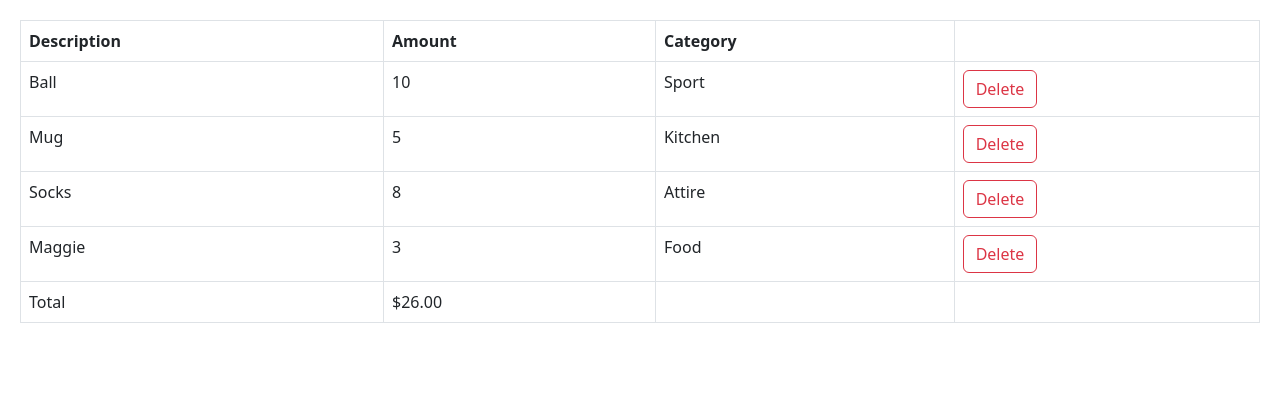
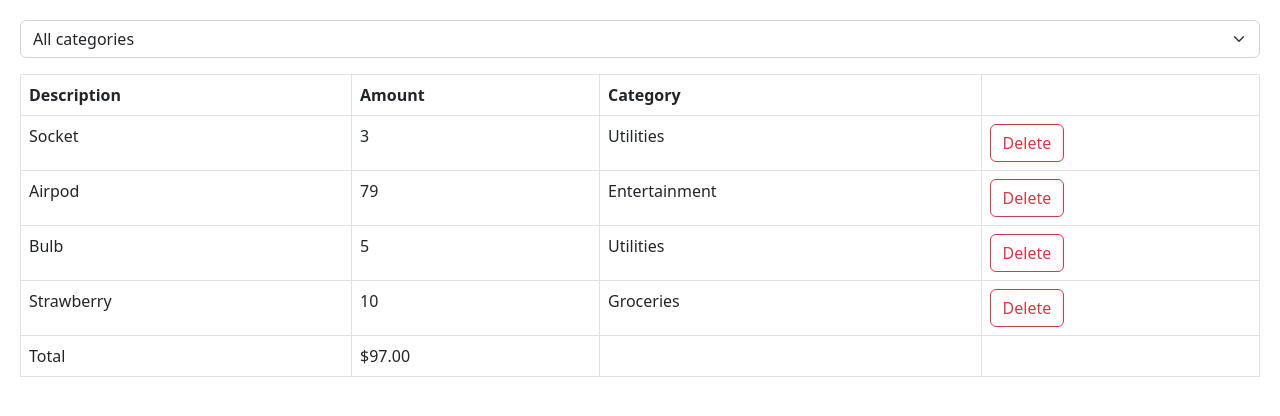
Before and after one commit to harithtarmizi/mosh-react-app, a React (Vite) app: page / in a window 1280 px wide. Shown: the top 416 px of the page. Built offline with nearby package versions, Linux system fonts and the light colour scheme.

Commit message:
building expense filter

```diff
--- a/src/App.tsx
+++ b/src/App.tsx
@@ -1,18 +1,29 @@
 import { useState } from "react";
 import ExpenseList from "./expense-tracker/components/ExpenseList";
+import ExpenseFilter from "./expense-tracker/components/ExpenseFilter";
 
 function App() {
+  const [selectedCategory, setSelectedCategory] = useState("");
   const [expenses, setExpenses] = useState([
-    { id: 1, description: "Ball", amount: 10, category: "Sport" },
-    { id: 2, description: "Mug", amount: 5, category: "Kitchen" },
-    { id: 3, description: "Socks", amount: 8, category: "Attire" },
-    { id: 4, description: "Maggie", amount: 3, category: "Food" },
+    { id: 1, description: "Socket", amount: 3, category: "Utilities" },
+    { id: 2, description: "Airpod", amount: 79, category: "Entertainment" },
+    { id: 3, description: "Bulb", amount: 5, category: "Utilities" },
+    { id: 4, description: "Strawberry", amount: 10, category: "Groceries" },
   ]);
+
+  const visibleCategory = selectedCategory
+    ? expenses.filter((e) => e.category === selectedCategory)
+    : expenses;
 
   return (
     <div>
+      <div className="mb-3">
+        <ExpenseFilter
+          onSelectCategory={(category) => setSelectedCategory(category)}
+        />
+      </div>
       <ExpenseList
-        expenses={expenses}
+        expenses={visibleCategory}
         // we set onDelete to arrow function that take id
         // call setExpenses, get all expenses except the one with given id
         // any argument with id === id will be excluded from array of expense
--- /dev/null
+++ b/src/expense-tracker/components/ExpenseFilter.tsx
@@ -0,0 +1,19 @@
+interface Props {
+  onSelectCategory: (category: string) => void;
+}
+
+const ExpenseFilter = ({ onSelectCategory }: Props) => {
+  return (
+    <select
+      className="form-select"
+      onChange={(e) => onSelectCategory(e.target.value)}
+    >
+      <option value="">All categories</option>
+      <option value="Groceries">Groceries</option>
+      <option value="Utilities">Utilities</option>
+      <option value="Entertainment">Entertainment</option>
+    </select>
+  );
+};
+
+export default ExpenseFilter;
```
